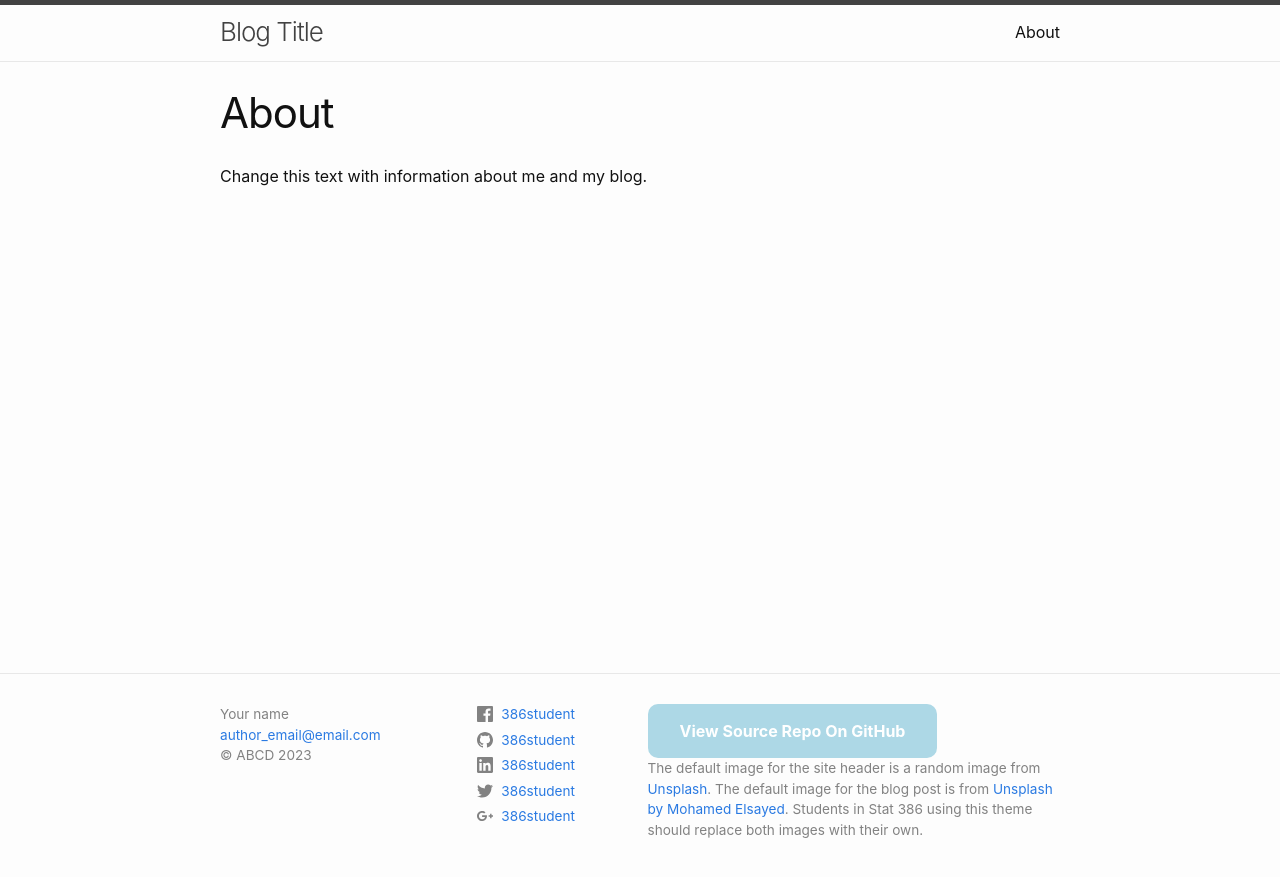
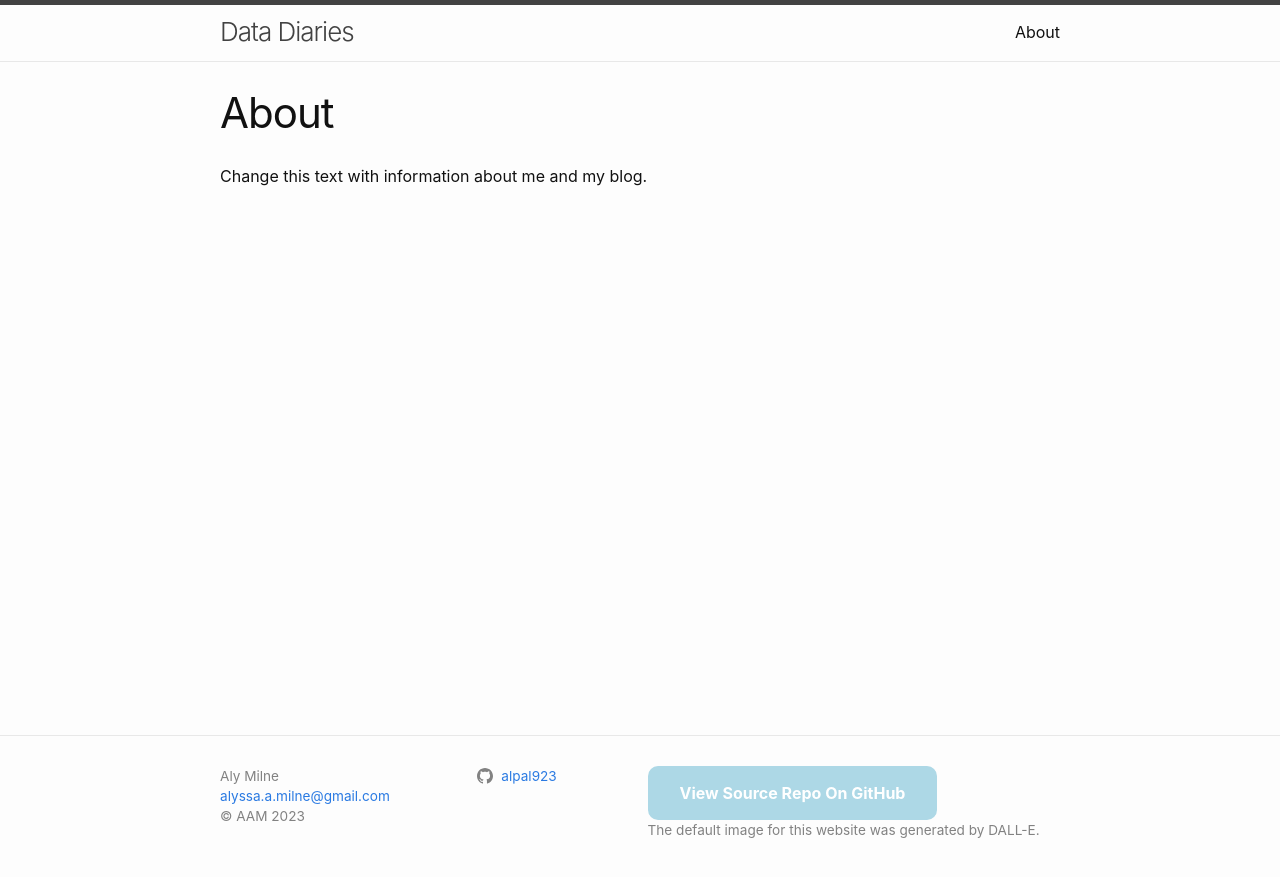
Before and after one commit to alpal923/alpal923.github.io, a Jekyll site: the page built from stat386-blog-theme-main/about.markdown, in a window 1280 px wide. Shown: the top 877 px of the page. Built offline with Jekyll 4.4.1, drawn with Linux system fonts in a browser that asks for light colours.

Commit message:
try this whole thing again

```diff
--- a/stat386-blog-theme-main/_config.yml
+++ b/stat386-blog-theme-main/_config.yml
@@ -18,33 +18,28 @@
 # You can create any custom variable you would like, and they will be accessible
 # in the templates via {{ site.myvariable }}.
 
-title: Blog Title
-email: author_email@email.com
-description: "Change the description so that it describes your blog"
-baseurl: "/stat386-blog-theme" # the name of the repository
-url: "https://esnt.github.io" #  change this to "https://<your-github-username>.github.io"
-image: https://source.unsplash.com/random
-author: Your name
-copyright: ABCD # Your initials or what you want the copyright to be.  Leave empty for no copyright
-footer_description: 'The default image for the site header is a random image from
-        <a href="https://source.unsplash.com/random" target="_blank"> Unsplash</a>.
-        The default image for the blog post is from
-        <a href="https://unsplash.com/photos/DWpR-BpKlw0?utm_source=unsplash&utm_medium=referral&utm_content=creditShareLink" target="_blank"
-        >Unsplash by Mohamed Elsayed</a>. Students in Stat 386 using this theme should replace both images
-        with their own.'
+title: Data Diaries
+email: alyssa.a.milne@gmail.com
+description: "Exploring data science and analytics through the eyes of a young woman"
+baseurl:  # the name of the repository
+url: "https://alpal923.github.io" #  change this to "https://<your-github-username>.github.io"
+image: stat386-blog-theme-main/assets/images/DALLE/pink_computer.png
+author: Aly Milne
+copyright: AAM # Your initials or what you want the copyright to be.  Leave empty for no copyright
+footer_description: 'The default image for this website was generated by DALL-E.'
 
 
 # Social media users names.  Leave fields blank that you don't want displayed
-twitter_username: 386student
-github_username:  386student
-linkedin_username: 386student
+twitter_username:
+github_username:  alpal923
+linkedin_username:
 dribbble_username:
-facebook_username: 386student
+facebook_username:
 flickr_username:
 instagram_username:
 pinterest_username:
 youtube_username:
-googleplus_username: 386student
+googleplus_username:
 
 plugins:
   - jekyll-feed
```
Also changed, not shown: stat386-blog-theme-main/_posts/2023-10-09_tableau_tutorial.md (added, +68 -0 lines), stat386-blog-theme-main/assets/images/DALLE/building_chart.png (added), stat386-blog-theme-main/assets/images/tableau_images/calc_field.png (added), stat386-blog-theme-main/assets/images/tableau_images/file_select.png (added), stat386-blog-theme-main/assets/images/tableau_images/hierarchy.png (added), 6 other files.
